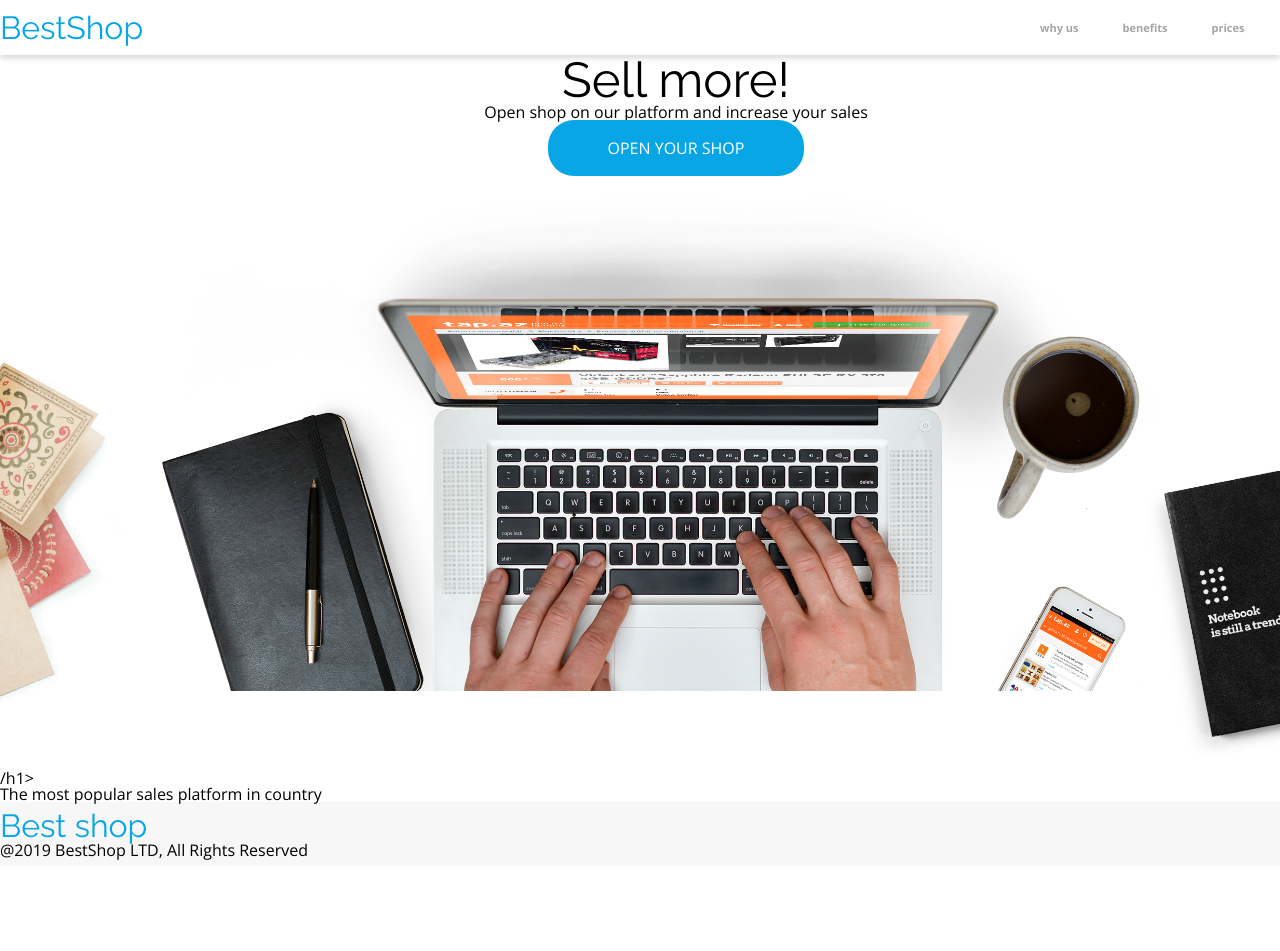
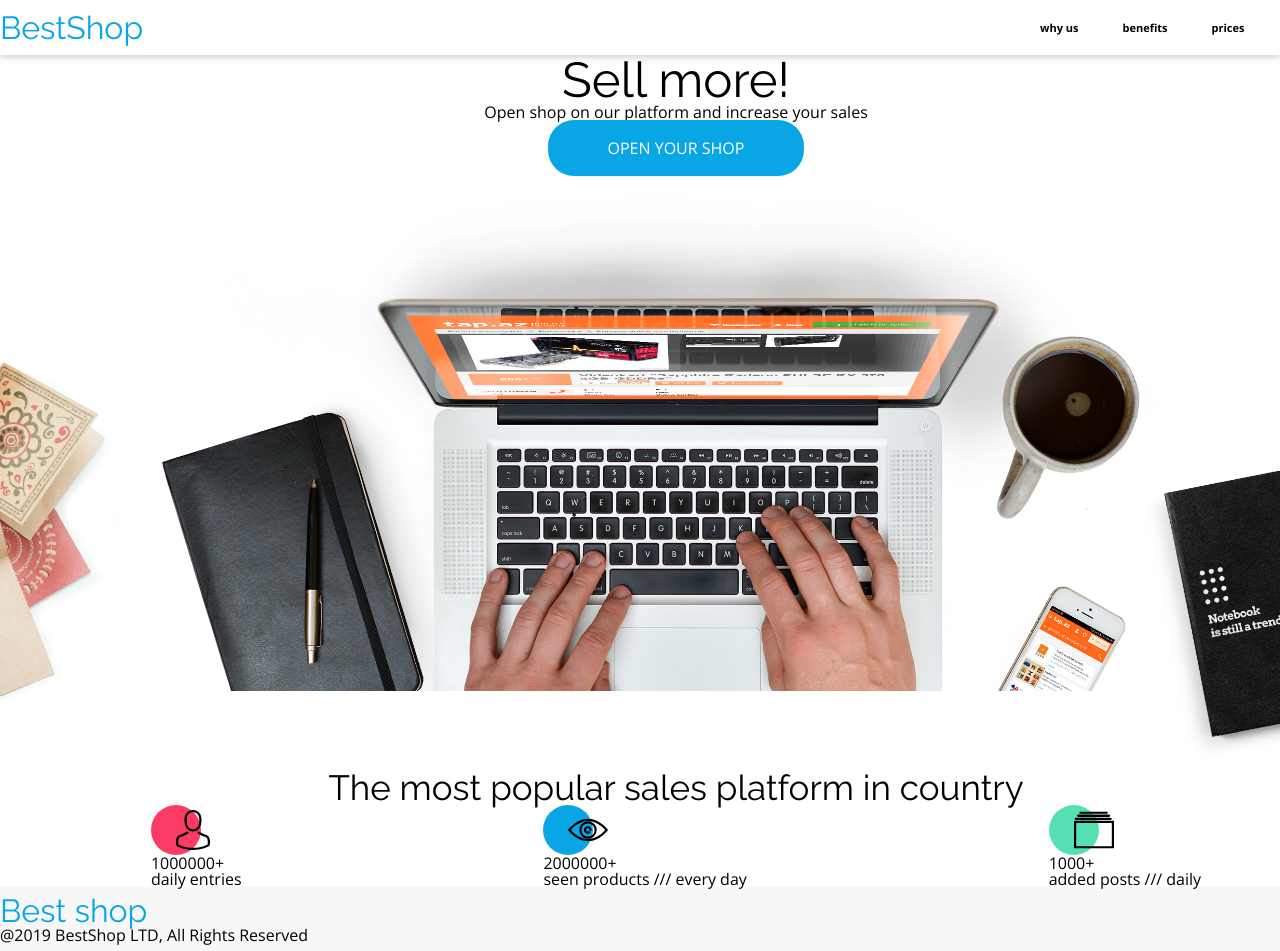
Before and after one commit to annasin1000/BestShop, a plain HTML site: page index.html in a window 1280 px wide. Shown: the top 951 px of the page. Before the commit the page ends 866 px from the top, so only its background shows below. Drawn offline with nearby package versions, Linux system fonts and the light colour scheme.

Commit message:
Main structure added

```diff
--- a/css/style.css
+++ b/css/style.css
@@ -2,14 +2,18 @@
     --main-color:#08A6E4;
     --secondary-color: #ffffff;
     --main-font-color: #000000;
-    --secondary-font-color: #A5A5A5;
     --primary-shadow-color: rgba(7, 172, 230, .16);
+    --color-redish: #FB3B64;
+    --color-green: #55DFB4;
+    --color-black: #000000;
+    --color-grey: #A5A5A5;
+    --color-light-grey: #F7F7F7;
 
-    /*--third-font-color: #000;*/
-    /*--main-border-color: #ff00004d;*/
-    /*--secondary-border-color:#ffffff29;*/
-    /*--main-bg-color: #28272c;*/
-    /*--secondary-bg-color:#fff;*/
+/*Fonty - em, rem, */
+/*px- marginesy, paddingi, cienie, bordery itp.*/
+/*vw,vh- szerokosc, wysokosc np. 100%*/
+/*Elementy klikalne powinny mieć hover a także cursor: pointer.*/
+
 }
 * {
     box-sizing: border-box;
@@ -20,6 +24,11 @@ body {
 }
 a {
     text-decoration: none;
+}
+.content__title {
+    font-family: "Raleway",sans-serif;
+    font-size: 35px;
+    text-align: center;
 }
 .container {
     margin: 0 auto;
@@ -86,7 +95,32 @@ align-items: center}
 /*    color: var(--secondary-color);*/
 /*}*/
 .section2__background {}
+.section2__content {
+    display: flex;
+    justify-content: space-around;
+}
+.circle {
+    width: 50px;
+    height: 50px;
+    border-radius:50%;
+    display: flex;
+    align-items: center;
+}
+.circle__1 {
+    background-color: #FB3B64;
+}
+.circle__2 {
+    background-color: var(--main-color);
+}
+.circle__3 {
+    background-color: #55DFB4;
+}
 
+.circle__image {
+    margin-left: 25px;
+    width: 40px;
+    height: 40px;
+}
 footer {
     background-color: #F7F7F7;
     height: 4em;
--- a/index.html
+++ b/index.html
@@ -40,7 +40,31 @@
 </section>
 <section class="section2">
     <div class="container">
-<h1>/h1>
+        <h2 class="content__title">The most popular sales platform in country</h2>
+        <div class="section2__content">
+            <article>
+                <div class="circle circle__1">
+                    <img src="images/Person.svg" alt="" class="circle__image">
+                </div>
+                <p>1000000+</p>
+                <p>daily entries</p>
+            </article>
+            <article>
+            <div class="circle circle__2">
+                <img src="images/Eye.svg" alt="" class="circle__image">
+            </div>
+                <p>2000000+</p>
+                <p>seen products /// every day</p>
+            </article>
+            <article>
+                <div class="circle circle__3">
+                    <img src="images/Catalog.svg" alt="" class="circle__image">
+                    </div>
+                <p>1000+</p>
+                <p>added posts /// daily</p>
+            </article>
+
+        </div>
     </div>
 
 <!--
@@ -51,7 +75,7 @@ Tło powinno być przyklejone do dołu sekcji jako element img.
 </section>
 <section class="section3">
     <div class="container">
-        <h2>The most popular sales platform in country</h2>
+        <h2></h2>
 
     </div>
 </section>
```
